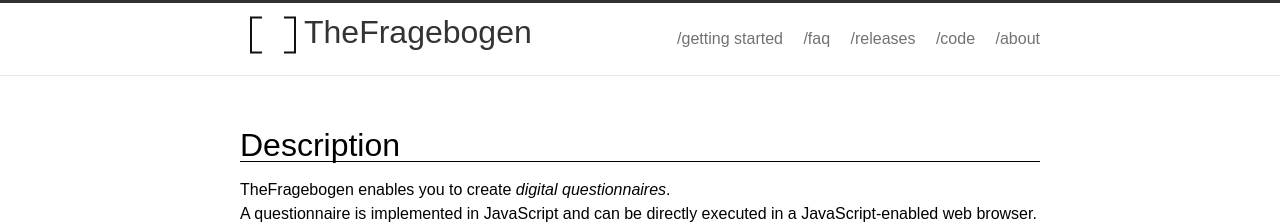
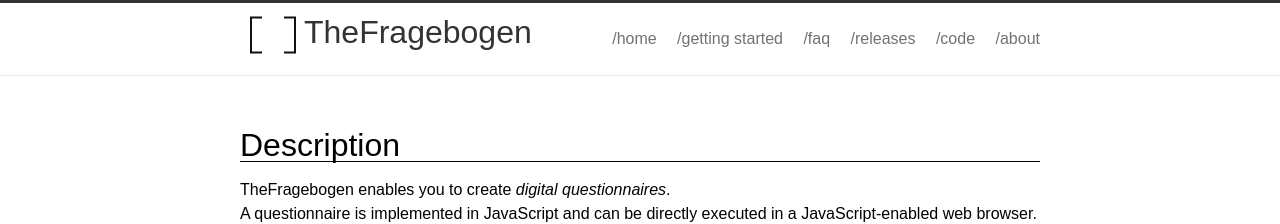
Before and after one commit to TheFragebogen/thefragebogen.github.io, a Jekyll site: the page built from index.md, in a window 1280 px wide. Shown: the top 224 px of the page. Built offline with Jekyll 4.4.1, drawn with Linux system fonts in a browser that asks for light colours.

Commit message:
Menu: added home.

```diff
--- a/_includes/header.html
+++ b/_includes/header.html
@@ -11,7 +11,8 @@
               </svg>
             </a>
             <div class="trigger">
-      	        <a class="page-link" href="/gettingstarted">/getting started</a>
+                <a class="page-link" href="/">/home</a>
+                <a class="page-link" href="/gettingstarted">/getting started</a>
       	        <a class="page-link" href="/faq">/faq</a>
       	        <a class="page-link" href="https://github.com/TheFragebogen/TheFragebogen/releases">/releases</a>
        	        <a class="page-link" href="/code">/code</a>
```
